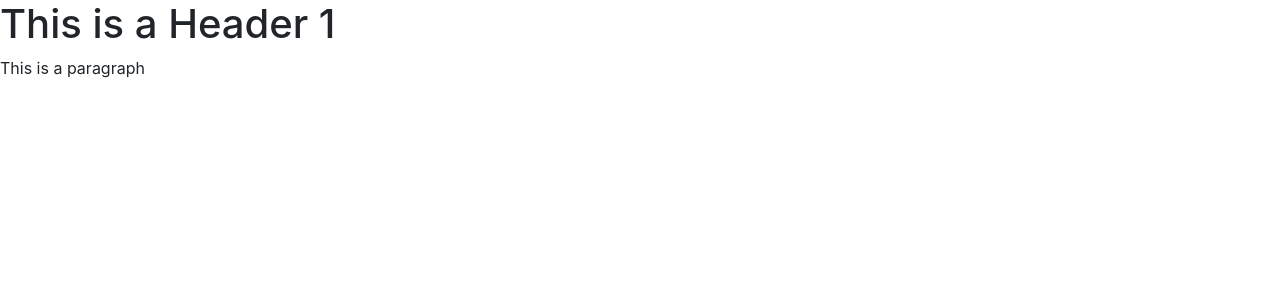
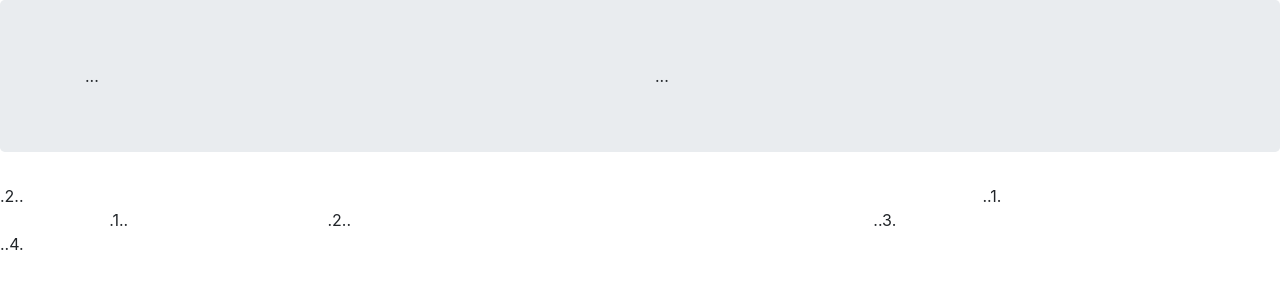
Before and after one commit to nhviet17112003/git-test, a website: page index.html in a window 1280 px wide. Drawn offline with nearby package versions, Linux system fonts and the light colour scheme.

Commit message:
Boostrap Grid part 1

```diff
--- a/index.html
+++ b/index.html
@@ -1,16 +1,45 @@
 <!DOCTYPE html>
-<html>
+<html lang="en">
+
 <head>
-       <!-- Required meta tags always come first -->
     <meta charset="utf-8">
     <meta name="viewport" content="width=device-width, initial-scale=1, shrink-to-fit=no">
     <meta http-equiv="x-ua-compatible" content="ie=edge">
-       <!-- Bootstrap CSS -->
+    <title>Document</title>
     <link rel="stylesheet" href="node_modules/bootstrap/dist/css/bootstrap.min.css">
 </head>
+
 <body>
-        <h1>This is a Header 1</h1>
-        <p>This is a paragraph</p>
+    <header class="jumbotron">
+        <div class="container">
+            <div class="row">
+                <div class="col-12 col-sm-6"> ... </div>
+                <div class="col-12 col-sm"> ... </div>
+
+        </div>
+
+        </div>
+    </header>
+    <section>
+        <div class="row">
+            <div class="col-12 col-sm-4 order-sm-last col-md-3"> ..1. </div>
+            <div class="col col-sm order-sm-first col-md"> .2.. </div>
+
+
+        </div>
+    </section>
+    <footer>
+        <div class="row">
+            <div class="col-4 offset-1 col-sm-2"> .1.. </div>
+
+            <div class="col-7 col-sm-5"> .2.. </div>
+
+            <div class="col-12 col-sm-4"> ..3. </div>
+
+            <div class="col-auto"> ..4. </div>
+
+        </div>
+    </footer>
 </body>
 <!-- jQuery first, then Popper.js, then Bootstrap JS. -->
 <script src="node_modules/jquery/dist/jquery.slim.min.js"></script>
```
Lines whose indentation alone changed are shown as unchanged.
